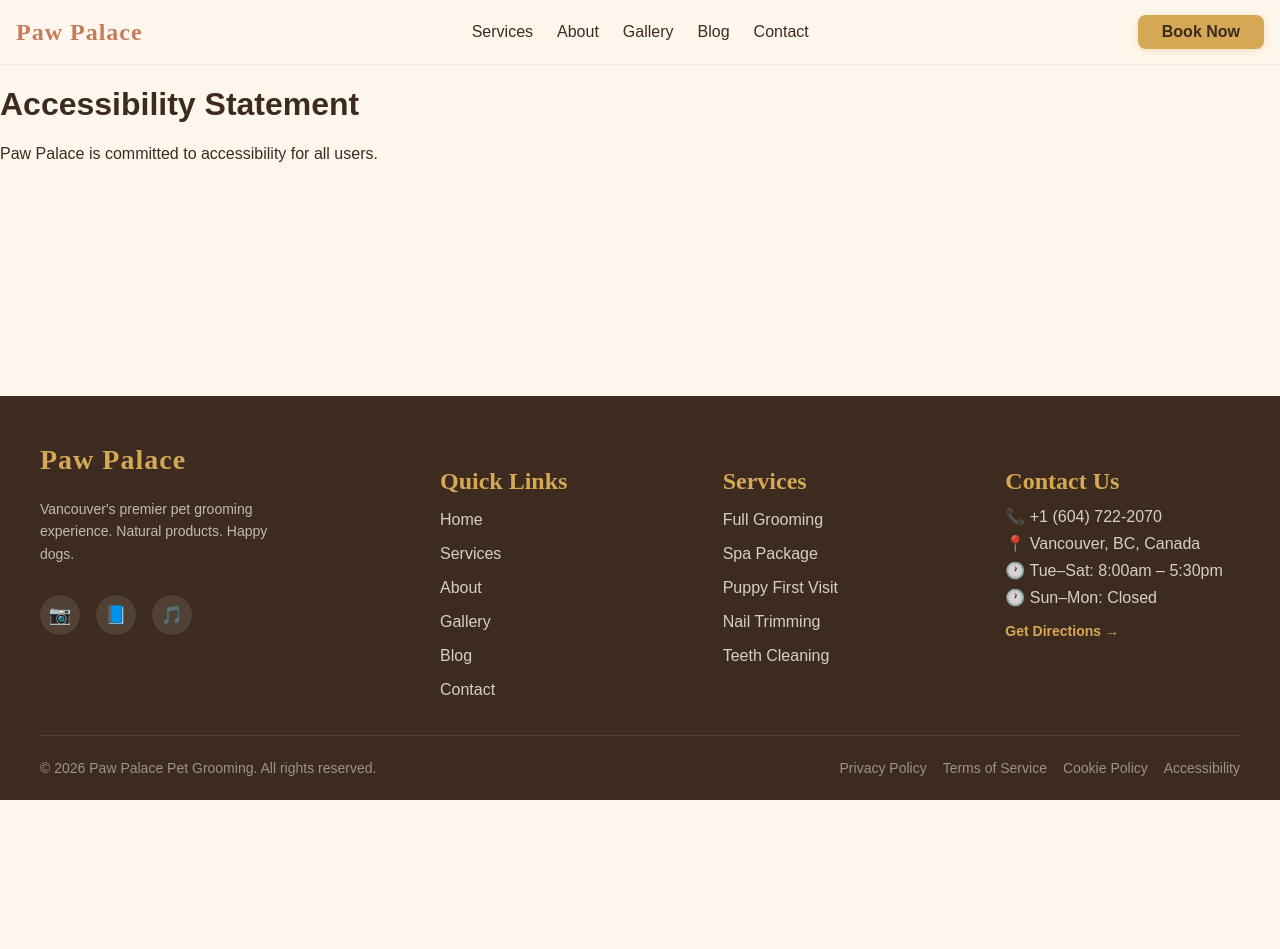
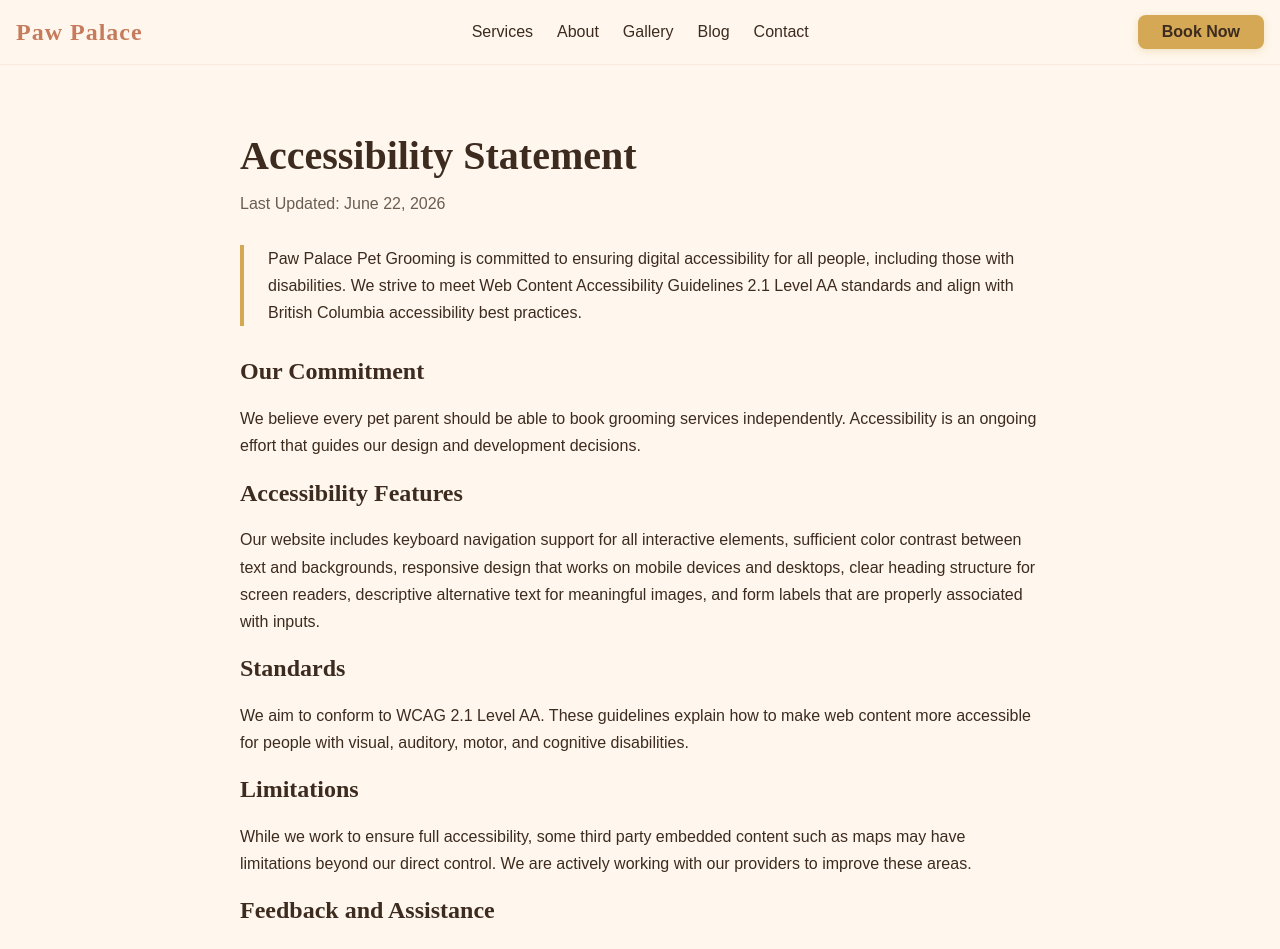
Before and after one commit to hekayaconcepts/paw-palace, a Next.js app: page /accessibility in a window 1280 px wide. Shown: the top 949 px of the page. Before the commit the page ends 800 px from the top, so only its background shows below. Built offline with nearby package versions, Linux system fonts and the light colour scheme.

Commit message:
feat: add Accessibility Statement with WCAG 2.1 AA compliance

```diff
--- a/src/app/accessibility/page.tsx
+++ b/src/app/accessibility/page.tsx
@@ -1,8 +1,32 @@
-export default function Page() {
+export default function AccessibilityStatement() {
   return (
-    <main>
-      <h1>Accessibility Statement</h1>
-      <p>Paw Palace is committed to accessibility for all users.</p>
-    </main>
-  );
+    <div style={{ backgroundColor: '#FFF7ED', minHeight: '100vh', padding: '40px 24px' }}>
+      <div style={{ maxWidth: '800px', margin: '0 auto' }}>
+        <h1 style={{ fontFamily: 'Playfair Display, serif', color: '#3D2B1F', fontSize: '2.5rem', marginBottom: '8px' }}>Accessibility Statement</h1>
+        <p style={{ fontFamily: 'DM Sans, sans-serif', color: '#6B5D52', marginBottom: '32px' }}>Last Updated: June 22, 2026</p>
+
+        <div style={{ borderLeft: '4px solid #D4A855', paddingLeft: '24px', marginBottom: '32px' }}>
+          <p style={{ fontFamily: 'DM Sans, sans-serif', color: '#3D2B1F', lineHeight: 1.7 }}>Paw Palace Pet Grooming is committed to ensuring digital accessibility for all people, including those with disabilities. We strive to meet Web Content Accessibility Guidelines 2.1 Level AA standards and align with British Columbia accessibility best practices.</p>
+        </div>
+
+        <h2 style={{ fontFamily: 'Playfair Display, serif', color: '#3D2B1F' }}>Our Commitment</h2>
+        <p style={{ fontFamily: 'DM Sans, sans-serif', lineHeight: 1.7, color: '#3D2B1F' }}>We believe every pet parent should be able to book grooming services independently. Accessibility is an ongoing effort that guides our design and development decisions.</p>
+
+        <h2 style={{ fontFamily: 'Playfair Display, serif', color: '#3D2B1F' }}>Accessibility Features</h2>
+        <p style={{ fontFamily: 'DM Sans, sans-serif', lineHeight: 1.7, color: '#3D2B1F' }}>Our website includes keyboard navigation support for all interactive elements, sufficient color contrast between text and backgrounds, responsive design that works on mobile devices and desktops, clear heading structure for screen readers, descriptive alternative text for meaningful images, and form labels that are properly associated with inputs.</p>
+
+        <h2 style={{ fontFamily: 'Playfair Display, serif', color: '#3D2B1F' }}>Standards</h2>
+        <p style={{ fontFamily: 'DM Sans, sans-serif', lineHeight: 1.7, color: '#3D2B1F' }}>We aim to conform to WCAG 2.1 Level AA. These guidelines explain how to make web content more accessible for people with visual, auditory, motor, and cognitive disabilities.</p>
+
+        <h2 style={{ fontFamily: 'Playfair Display, serif', color: '#3D2B1F' }}>Limitations</h2>
+        <p style={{ fontFamily: 'DM Sans, sans-serif', lineHeight: 1.7, color: '#3D2B1F' }}>While we work to ensure full accessibility, some third party embedded content such as maps may have limitations beyond our direct control. We are actively working with our providers to improve these areas.</p>
+
+        <h2 style={{ fontFamily: 'Playfair Display, serif', color: '#3D2B1F' }}>Feedback and Assistance</h2>
+        <p style={{ fontFamily: 'DM Sans, sans-serif', lineHeight: 1.7, color: '#3D2B1F' }}>If you encounter accessibility barriers or need assistance booking an appointment, please contact us. We will respond within two business days and work with you to provide the information or service you need in an accessible format.</p>
+
+        <h2 style={{ fontFamily: 'Playfair Display, serif', color: '#3D2B1F' }}>Contact</h2>
+        <p style={{ fontFamily: 'DM Sans, sans-serif', lineHeight: 1.7, color: '#3D2B1F' }}>Paw Palace Pet Grooming<br/>Vancouver, British Columbia, Canada<br/>Email: hello@pawpalace.ca</p>
+      </div>
+    </div>
+  )
 }
```
